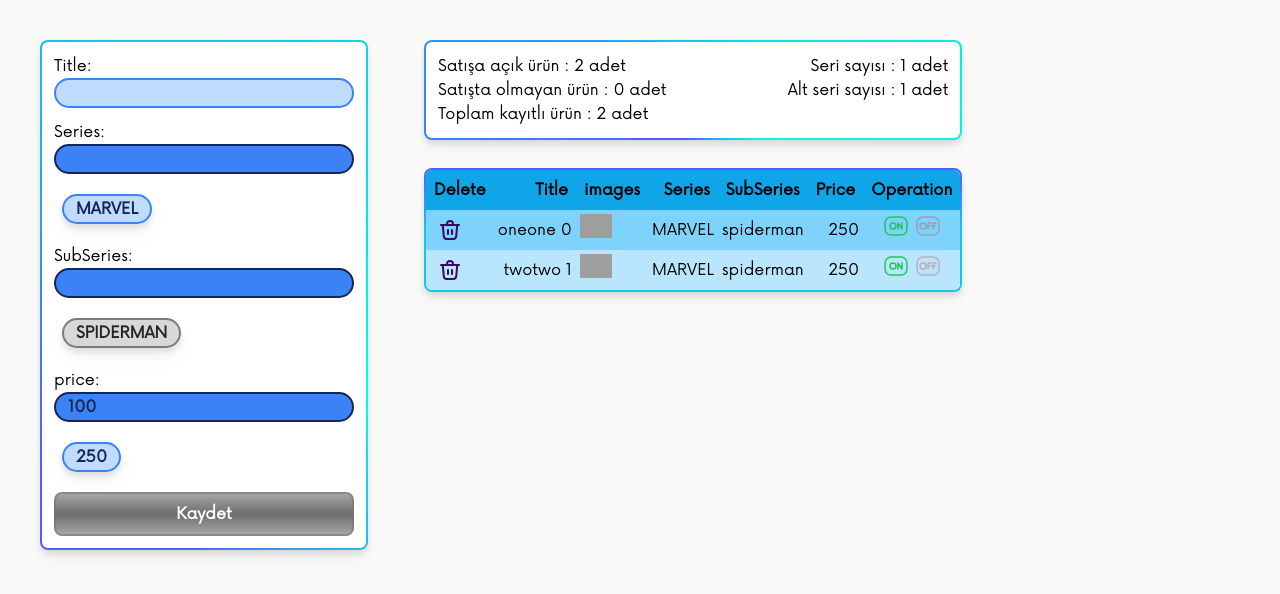
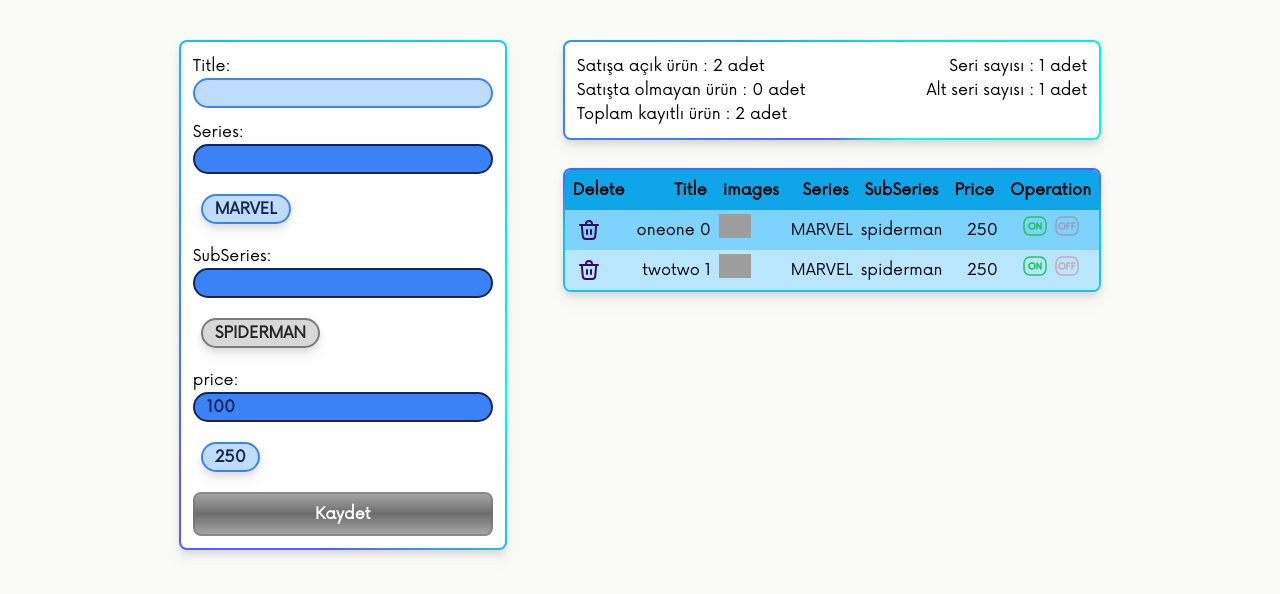
Before and after one commit to boranbatuhan/unuspes, a Nuxt app: page /admin/dashboard in a window 1280 px wide. Shown: the top 594 px of the page. Built offline with nearby package versions, Linux system fonts and the light colour scheme; grey boxes are pictures that could not be loaded.

Commit message:
dashboard fix

```diff
--- a/pages/admin/dashboard.vue
+++ b/pages/admin/dashboard.vue
@@ -1,5 +1,5 @@
 <template>
-<div class="min-h-screen flex items-center justify-start flex-col bg-stone-50 font-now">
+<div class="min-h-screen flex items-center justify-start flex-col bg-stone-50 font-now overflow-x-hidden">
     <!-- delete modal start-->
         <div v-if="openDeleteModal" class="w-screen h-screen fixed top-0 left-0 z-[9999] bg-sky-200 flex items-center justify-center">
             <div class="graborder-anim flex items-center gap-4 w-96 flex-col p-4 rounded-lg">
@@ -12,7 +12,7 @@
             </div>
         </div>
     <!-- delete modal end -->
-    <div class="container flex flex-row items-start justify-start flex-wrap mx-auto p-3 ">
+    <div class="container flex flex-row items-end justify-center flex-wrap-reverse mx-auto p-3 ">
 
         <!-- leftCol start -->
         <div class="w-96  flex items-center justify-start flex-col p-7 gap-7 shrink-0">
@@ -57,10 +57,10 @@
 
 
         <!-- rigthCol start -->
-        <div class="w-auto flex items-center justify-start flex-col p-7 gap-7">
+        <div class="w-screen md:w-auto flex items-start justify-start flex-col p-7 gap-7 ">
 
             <!-- product counters start -->
-            <div class="graborder-anim w-full p-3 drop-shadow-lg  rounded-lg justify-between  flex shrink-0">
+            <div class="graborder-anim w-full p-3 drop-shadow-lg  rounded-lg justify-between  flex">
                 <div>
                     <p>Satışa açık ürün : {{productsLive.length}} adet</p>
                     <p>Satışta olmayan ürün : {{productsNotLive.length}} adet</p>
```
